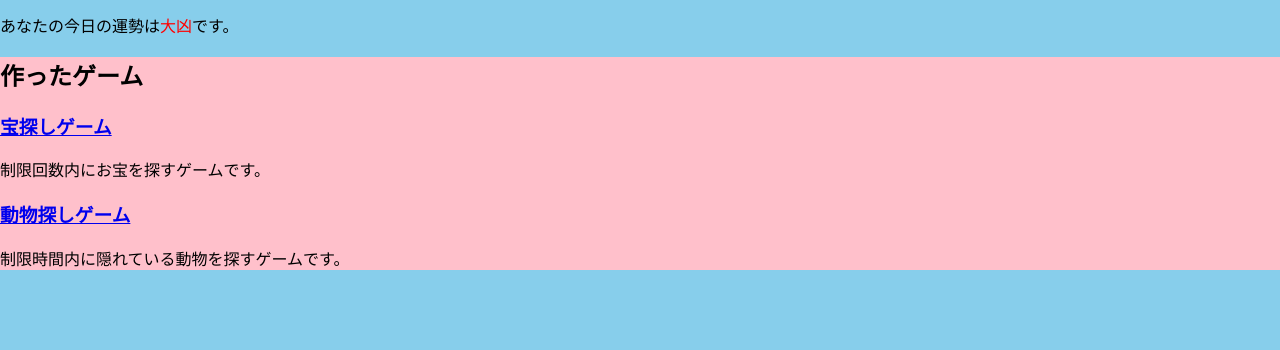
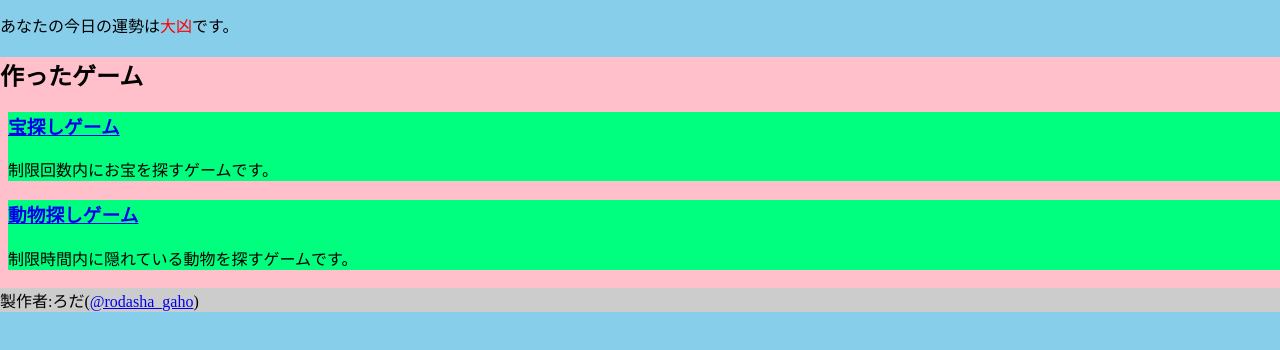
Before and after one commit to rodasha/Self-introduction, a plain HTML site: page index.html in a window 1280 px wide. Shown: the part 116-466 px from the top of the page. Drawn offline with Linux system fonts and the light colour scheme.

Commit message:
Update index.html

```diff
--- a/index.html
+++ b/index.html
@@ -20,6 +20,13 @@
       section{
         background-color:pink;
       }
+      .game{
+        background-color:springgreen;
+        margin-left:8px;
+      }
+      footer{
+        background-color:#cccccc;
+      }
     </style>
   </head>
   <body>
@@ -34,20 +41,23 @@
       var num=Math.floor(Math.random()*arr.length);
       document.write("あなたの今日の運勢は"+arr[num].fontcolor("red")+"です。");
     </script>
-    <section id="mainsection">
+    <section>
       <h1>作ったゲーム</h1>
-      <section>
+      <section class="game">
         <a href="https://rodasha.github.io/TreasureHunt/" target="_blank">
           <h1>宝探しゲーム</h1>
         </a>
         制限回数内にお宝を探すゲームです。
       </section>
-      <section>
+      <section class="game">
         <a href="https://rodasha.github.io/BeastHunt/" target="_blank">
           <h1>動物探しゲーム</h1>
         </a>
         制限時間内に隠れている動物を探すゲームです。
-      </section>
+      </section><br>
     </section>
+    <footer>
+      製作者:ろだ(<a href="https://mobile.twitter.com/rodasha_gaho" target="_blank">@rodasha_gaho</a>)
+    </footer>
   </body>
 </html>
```
